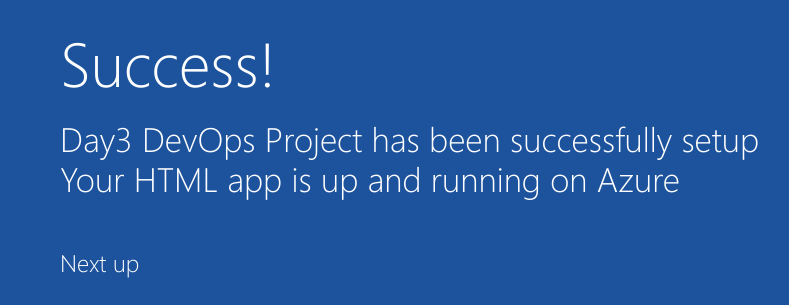
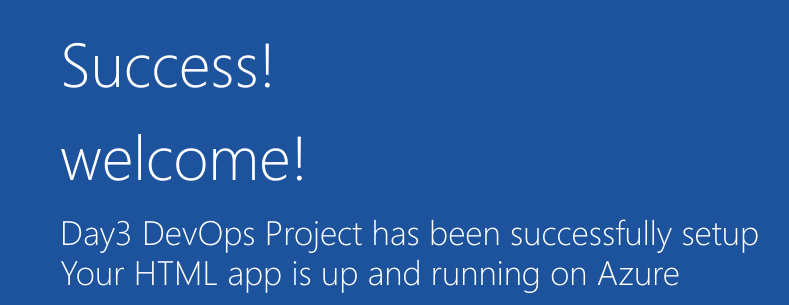
Before and after one commit to tirumala18/Mango, a plain HTML site: page index.html in a window 1280 px wide. Shown: the part 352-657 px from the top of the page, 165-954 px from the left. Drawn offline with Linux system fonts and the light colour scheme.

Commit message:
commited

```diff
--- a/index.html
+++ b/index.html
@@ -19,6 +19,7 @@
         </div>
             <div class="content-body">
                 <div class="success-text">Success!</div>
+                <div class="success-text">welcome!</div>
                 <div class="description line-1">Day3 DevOps Project has been successfully setup</div>
                 <div class="description line-2"> Your HTML app is up and running on Azure</div>
                 <div class="next-steps-container">
```
